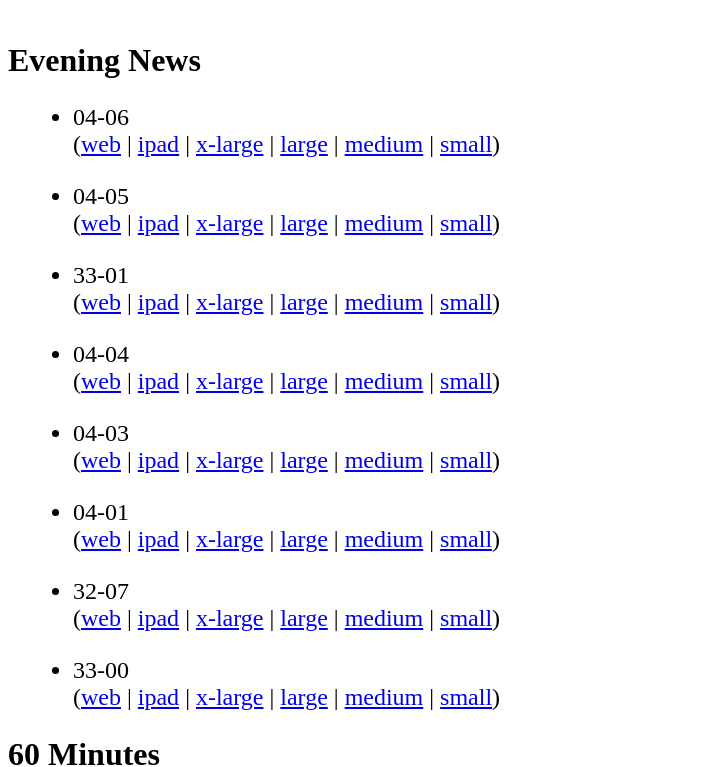
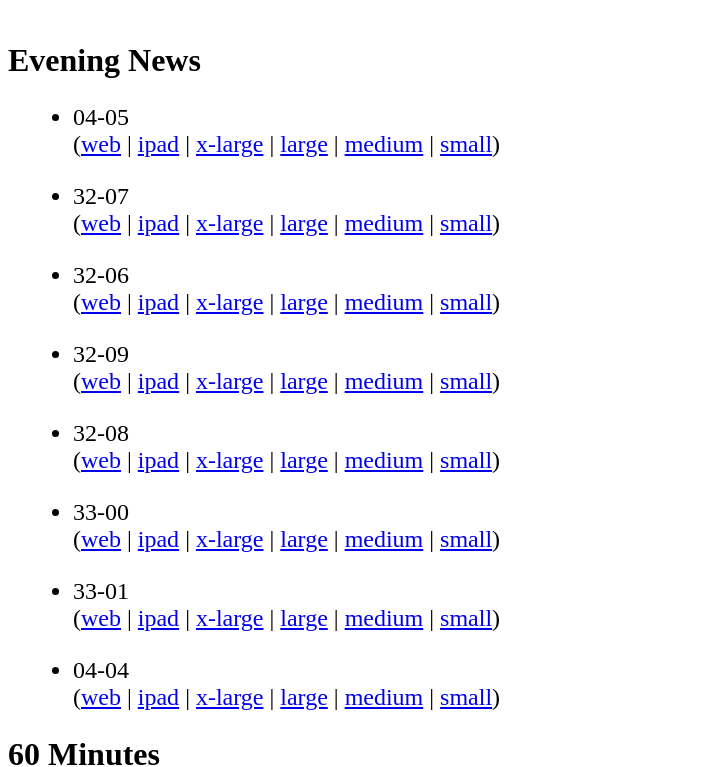
Before and after one commit to jkutner/cbsfeed, a Jekyll site: the page built from index.html, in a window 1280 px wide. Shown: the part 243-1010 px from the top of the page, without its empty margins (0-717 px from the left). Built offline with Jekyll 4.4.1, drawn with Linux system fonts in a browser that asks for light colours; nearby versions of some CDN libraries; some of the changed lines change nothing that is shown.

Commit message:
Updating with latest episdoes

```diff
--- a/_data/evening_news.yml
+++ b/_data/evening_news.yml
@@ -1,13 +1,4 @@
 ---
-- title: 04-06
-  links:
-    orig: /videos/46-jury-to-get-case-in-boston-bombing-trial-is-fracking-behind-oklahomas-earthquake-outbreak/
-    ipad: ''
-    mp4_240: ''
-    mp4_740: ''
-    mp4_796: ''
-    mp4_1296: ''
-  date: 04-06
 - title: 04-05
   links:
     orig: /videos/45-iran-nuclear-deal-framework-leaves-many-questions-camden-police-force-makes-a-remarkable-comeback/
@@ -17,6 +8,51 @@
     mp4_796: ''
     mp4_1296: ''
   date: 04-05
+- title: 32-07
+  links:
+    orig: /videos/327-doctors-note-found-ripped-up-in-home-of-germanwings-co-pilot-texas-basketball-team-gets-unlikely-support/
+    ipad: ''
+    mp4_240: ''
+    mp4_740: ''
+    mp4_796: ''
+    mp4_1296: ''
+  date: 32-07
+- title: 32-06
+  links:
+    orig: /videos/326-what-co-pilot-did-in-final-moments-of-germanwings-flight-sex-parties-prostitutes-and-the-dea-in-colombia/
+    ipad: ''
+    mp4_240: ''
+    mp4_740: ''
+    mp4_796: ''
+    mp4_1296: ''
+  date: 32-06
+- title: 32-09
+  links:
+    orig: /videos/329-purported-germanwings-cockpit-voice-recorder-transcript-released-6-way-kidney-swap-makes-medical-history-in-california/
+    ipad: ipad-streaming.cbsnews.com/media/mpx/2015/03/30/419887683606/EN_032915_Full_367094_500/EN_032915_Full_367094_500.m3u8
+    mp4_240: media\/2015\/03\/30\/419887683606\/EN_032915_Full_367091_240.mp4
+    mp4_740: media\/2015\/03\/30\/419887683606\/EN_032915_Full_367091_740.mp4
+    mp4_796: media\/2015\/03\/30\/419887683606\/EN_032915_Full_367091_796.mp4
+    mp4_1296: media\/2015\/03\/30\/419887683606\/EN_032915_Full_367091_1296.mp4
+  date: 32-09
+- title: 32-08
+  links:
+    orig: /videos/328-critics-indiana-law-legalizes-discrimination-womans-around-the-world-quest-nears-end/
+    ipad: ipad-streaming.cbsnews.com/media/mpx/2015/03/29/419640899519/EN_FULL_032815_366779_500/EN_FULL_032815_366779_500.m3u8
+    mp4_240: media\/2015\/03\/29\/419640899519\/EN_FULL_032815_366773_240.mp4
+    mp4_740: media\/2015\/03\/29\/419640899519\/EN_FULL_032815_366773_740.mp4
+    mp4_796: media\/2015\/03\/29\/419640899519\/EN_FULL_032815_366773_796.mp4
+    mp4_1296: media\/2015\/03\/29\/419640899519\/EN_FULL_032815_366773_1296.mp4
+  date: 32-08
+- title: 33-00
+  links:
+    orig: /videos/330-prosecutors-germanwings-co-pilot-was-treated-for-suicidal-tendencies-ted-kennedy-institute-hopes-to-inspire-future-generation/
+    ipad: ''
+    mp4_240: ''
+    mp4_740: ''
+    mp4_796: ''
+    mp4_1296: ''
+  date: 33-00
 - title: 33-01
   links:
     orig: /videos/331-lufthansa-knew-about-germanwings-co-pilots-depression-prolific-quilt-maker-dedicates-time-to-help-kids/
@@ -35,39 +71,3 @@
     mp4_796: media\/2015\/04\/05\/423232579660\/EN_FULL_040415_370725_796.mp4
     mp4_1296: media\/2015\/04\/05\/4232325129660\/EN_FULL_040415_370725_1296.mp4
   date: 04-04
-- title: 04-03
-  links:
-    orig: /videos/43-slow-tornado-season-soon-to-intensify-twin-boys-surprised-by-their-world-war-ii-idol/
-    ipad: ipad-streaming.cbsnews.com/media/mpx/2015/04/03/422960195908/EN_FULL_040315_370351_0/EN_FULL_040315_370351_0.m3u8
-    mp4_240: media\/2015\/04\/03\/422960195908\/EN_FULL_040315_370213_240.mp4
-    mp4_740: media\/2015\/04\/03\/422960195908\/EN_FULL_040315_370213_740.mp4
-    mp4_796: media\/2015\/04\/03\/422960195908\/EN_FULL_040315_370213_796.mp4
-    mp4_1296: media\/2015\/04\/03\/422960195908\/EN_FULL_040315_370213_1296.mp4
-  date: 04-03
-- title: 04-01
-  links:
-    orig: /videos/41-arkansas-governor-asks-for-changes-to-religious-freedom-bill-craftsman-turns-detroits-unwanted-wood-into-guitars/
-    ipad: ''
-    mp4_240: ''
-    mp4_740: ''
-    mp4_796: ''
-    mp4_1296: ''
-  date: 04-01
-- title: 32-07
-  links:
-    orig: /videos/327-doctors-note-found-ripped-up-in-home-of-germanwings-co-pilot-texas-basketball-team-gets-unlikely-support/
-    ipad: ''
-    mp4_240: ''
-    mp4_740: ''
-    mp4_796: ''
-    mp4_1296: ''
-  date: 32-07
-- title: 33-00
-  links:
-    orig: /videos/330-prosecutors-germanwings-co-pilot-was-treated-for-suicidal-tendencies-ted-kennedy-institute-hopes-to-inspire-future-generation/
-    ipad: ''
-    mp4_240: ''
-    mp4_740: ''
-    mp4_796: ''
-    mp4_1296: ''
-  date: 33-00
```
